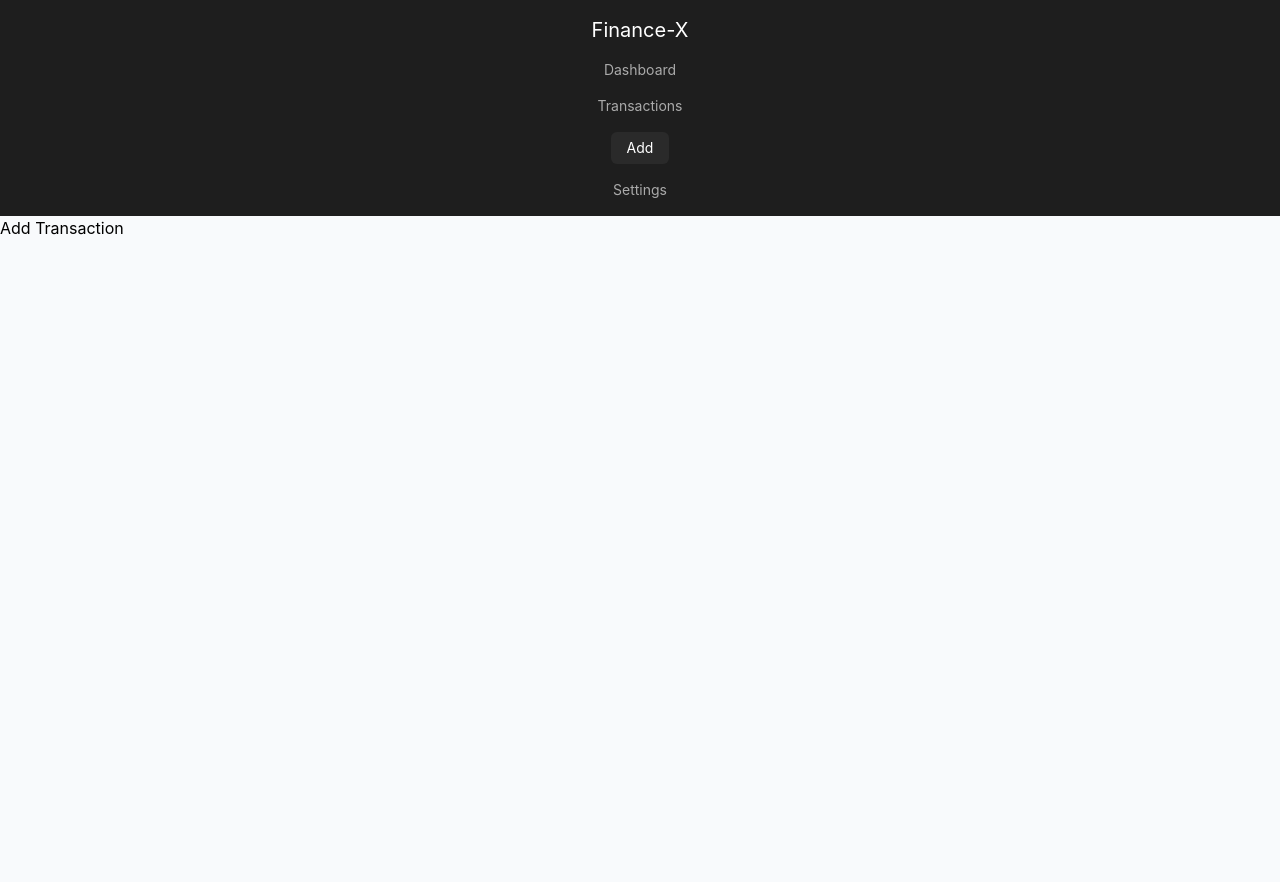
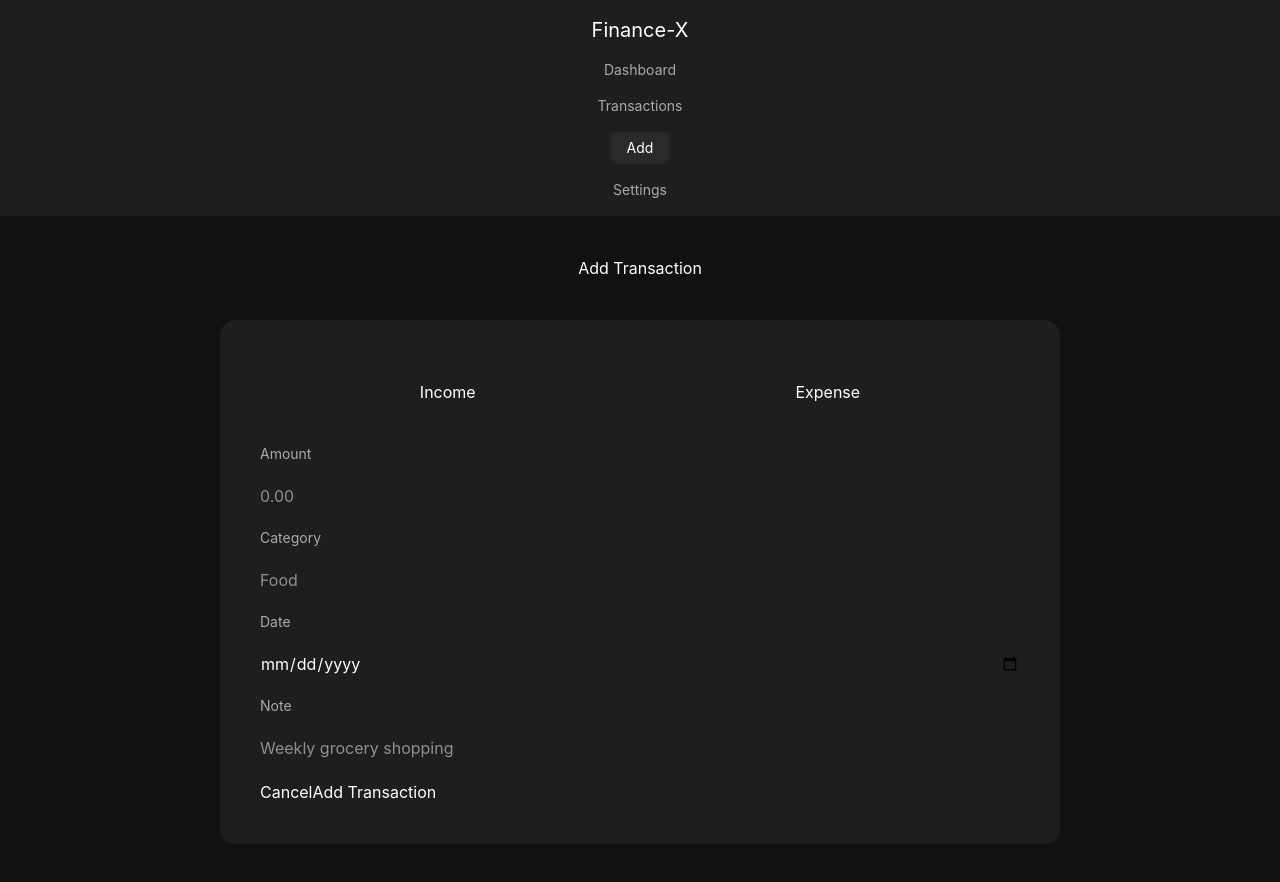
Before and after one commit to Stark-jpg-web/Finance-X, a React (Vite) app in the folder finance-x/: page /add in a window 1280 px wide. Before the commit the page ends 800 px from the top, so only its background shows below. Built offline with nearby package versions, Linux system fonts and the light colour scheme.

Commit message:
started working on addTransaction.jsx created the form UI // form UI to be optimized

```diff
--- a/finance-x/src/App.css
+++ b/finance-x/src/App.css
@@ -1,7 +1,12 @@
 
 @import "tailwindcss";
+@import 'swiper/css';
 *{
     font-family: 'Inter', sans-serif;
+}
+body{
+  height: 100dvh;
+  width: 100dvw;
 }
 @theme {
   /* backgrounds */
--- a/finance-x/src/pages/AddTransaction.jsx
+++ b/finance-x/src/pages/AddTransaction.jsx
@@ -1,15 +1,53 @@
 import {useContext} from 'react'
+import { useState } from 'react';
 import {FinanceContext} from '../context/FinanceContext'
 
 export default function AddTransaction() {
 
-    const { transactions, dispatch } = useContext(FinanceContext)
+ const { transactions, dispatch } = useContext(FinanceContext)
+ const [type, setType] = useState('');
+ const [amount, setAmount] = useState('');
+ const [category, setCategory] = useState('');
+ const [date, setDate] = useState('');
+ const [note, setNote] = useState('');
+
 
     return(
-<>
-<h1>Add Transaction</h1>
-{console.log("transactions:", transactions)}
-</>
+
+<form className="add-transaction-form bg-bg text-text-primary p-10 flex flex-col gap-10 justify-center items-center ">
+<h1 className=''>Add Transaction</h1>
+<div className="form-group w-[70%] flex flex-col gap-5 bg-surface rounded-2xl p-10">
+
+
+
+
+    <div className="toggle-button flex items-center justify-around my-5">
+ <button className={`toggle-btn income ${type==="income" ? "active" :""}`}
+ >Income</button>
+ <button className={`toggle-btn income ${type==="expense" ? "active" :""}`} >Expense</button>
+    </div>
+
+
+    <label htmlFor="amount" className="form-label block">Amount</label>
+    <input type="number" id="amount" value={amount} placeholder="0.00" onChange={(e) => setAmount(e.target.value)} />
+
+
+<label htmlFor="category" className="form-label block">Category</label>
+    <input type="text" id="category" value={category} placeholder="Food" onChange={(e) => setCategory(e.target.value)} />
+    <label htmlFor="date" className="form-label block">Date</label>
+    <input type="date" id="date" value={date} onChange={(e) => setDate(e.target.value)} />
+<label htmlFor="note" className="form-label block">Note</label>
+    <input type="text" id="note" value={note} placeholder="Weekly grocery shopping" onChange={(e) => setNote(e.target.value)} />
+    <div className="cancel-submit-buttons">
+    <button type="button" className="cancel-button ">Cancel</button>
+    <button type="submit" className="submit-button ">Add Transaction</button>
+    </div>
+</div>
+
+
+
+</form>
+
     )
 
 
--- a/finance-x/src/pages/Dashboard.jsx
+++ b/finance-x/src/pages/Dashboard.jsx
@@ -127,6 +127,22 @@ export default function Dashboard() {
           <span className="inline-block h-2.5 w-2.5 rounded-full shrink-0" style={{ backgroundColor: item.colorClass.includes('food') ? '#534AB7' : item.colorClass.includes('rent') ? '#D85A30' : item.colorClass.includes('transport') ? '#1D9E75' : item.colorClass.includes('other') ? '#BA7517' : '#F59E0B' }} />
           <div className="flex justify-between items-center gap-2.5 flex-1">
             <span>{item.name}</span>
+
+  <div className="range-group">
+
+      <input
+        type="range"
+        min="0"
+        max={item.amount}
+        value={0}
+
+
+      />
+
+    </div>
+
+
+
             <span>$0.00</span>
           </div>
         </div>
```
Also changed, not shown: 1 other file (tests, documents, lock files or other folders).
